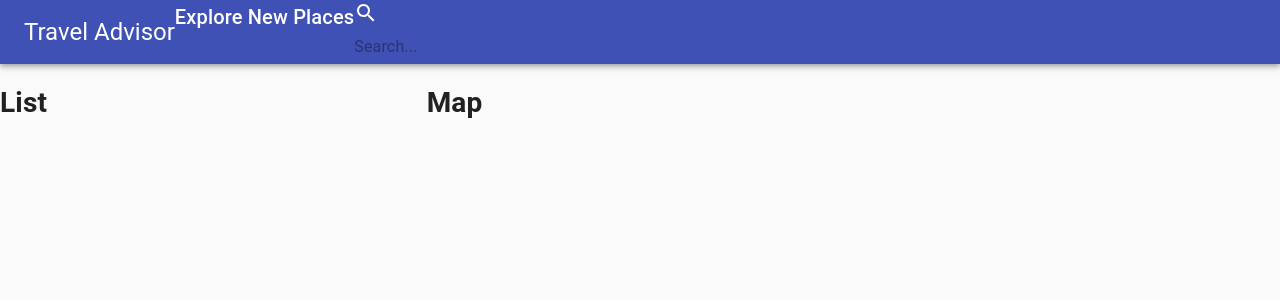
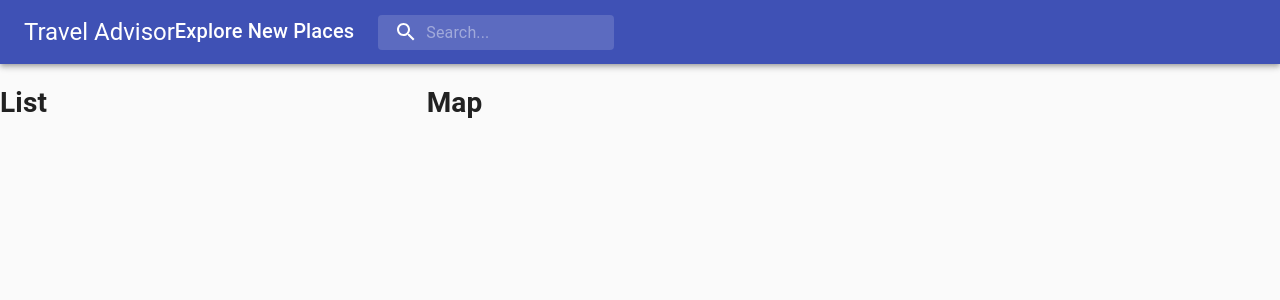
Before and after one commit to ReindeerCode/Google_Maps_Travel_Companion, a React (Create React App) app: page / in a window 1280 px wide. Shown: the top 300 px of the page. Built offline with nearby package versions, Linux system fonts and the light colour scheme.

Commit message:
adding Header styles

```diff
--- a/src/components/Header/styles.js
+++ b/src/components/Header/styles.js
@@ -1,4 +1,4 @@
-import { makeStyles } from "@material-ui/core/styles";
+import { alpha, makeStyles } from "@material-ui/core/styles";
 
 export default makeStyles((theme) => ({
   title: {
@@ -7,4 +7,40 @@
       display: "block",
     },
   },
+  search: {
+    position: "relative",
+    borderRadius: theme.shape.borderRadius,
+    backgroundColor: alpha(theme.palette.common.white, 0.15),
+    "&:hover": { backgroundColor: alpha(theme.palette.common.white, 0.25) },
+    marginRight: theme.spacing(2),
+    marginLeft: 0,
+    width: "100%",
+    [theme.breakpoints.up("sm")]: {
+      marginLeft: theme.spacing(3),
+      width: "auto",
+    },
+  },
+  searchIcon: {
+    padding: theme.spacing(0, 2),
+    height: "100%",
+    position: "absolute",
+    pointerEvents: "none",
+    display: "flex",
+    alignItems: "center",
+    justifyContent: "center",
+  },
+  inputRoot: {
+    color: "inherit",
+  },
+  inputInput: {
+    padding: theme.spacing(1, 1, 1, 0),
+    paddingLeft: `calc(1em + ${theme.spacing(4)}px)`,
+    transition: theme.transitions.create("width"),
+    width: "100%",
+    [theme.breakpoints.up("md")]: { width: "20ch" },
+  },
+  toolbar: {
+    display: "flex",
+    justifyContent: "space-between",
+  },
 }));
```
